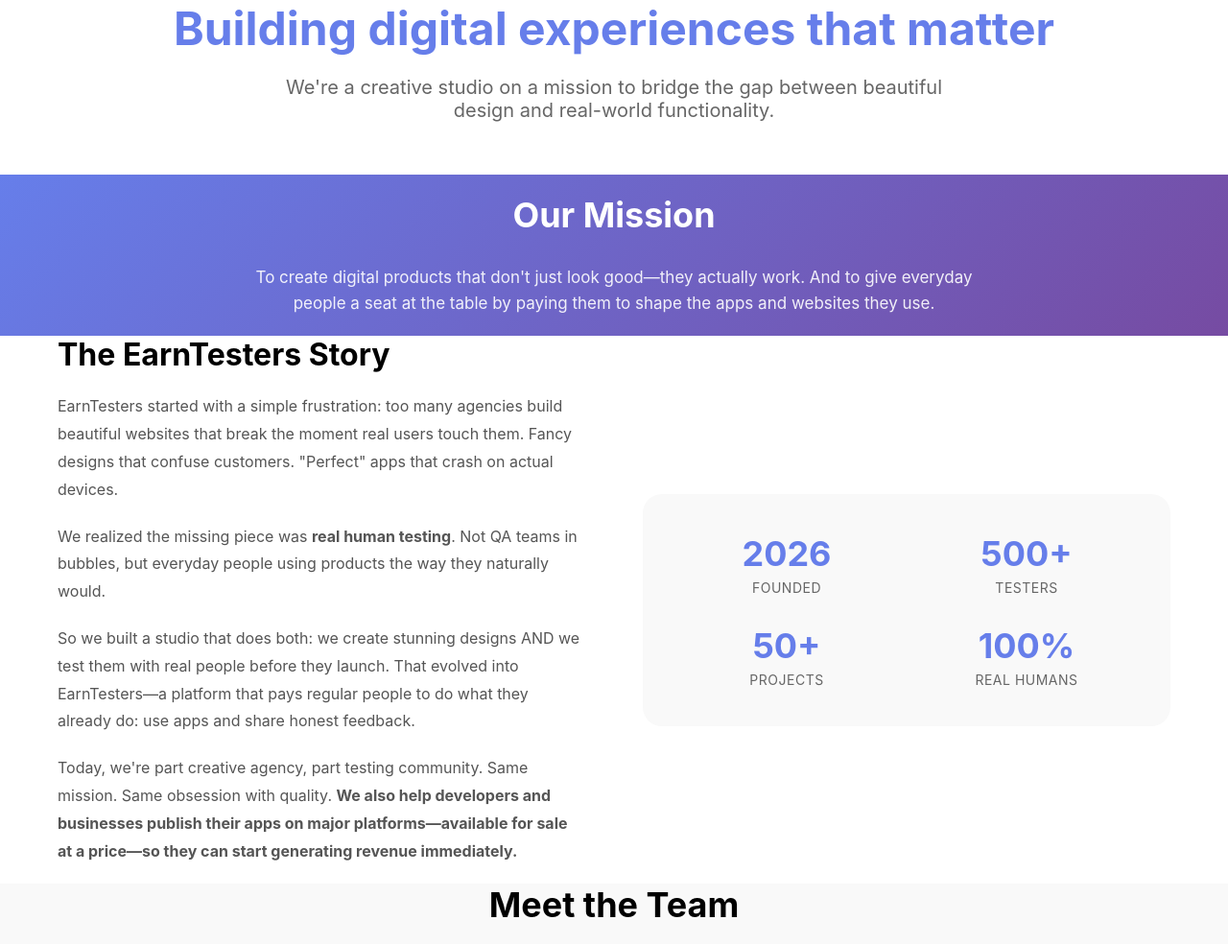
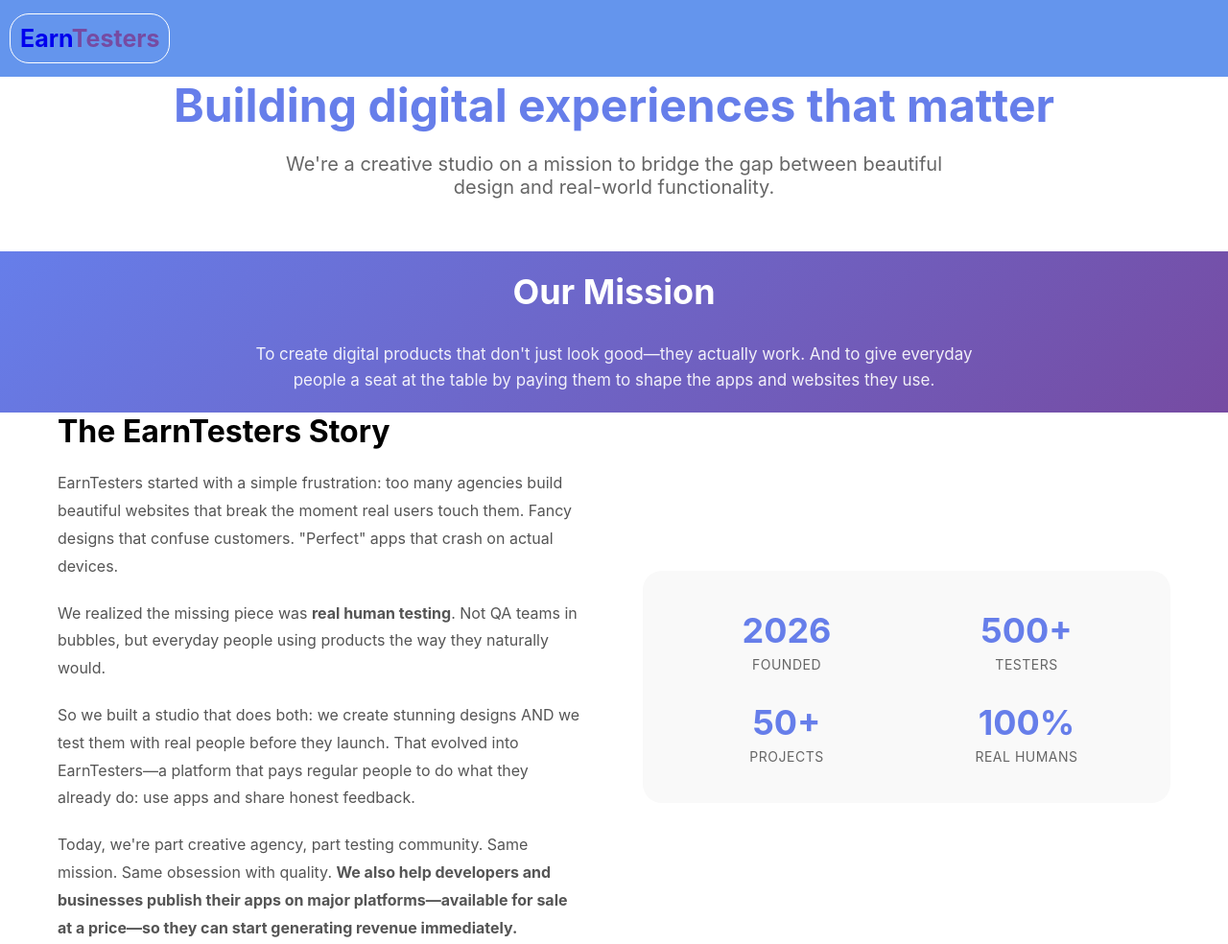
Before and after one commit to gigi-josh/earntesters-, a website: page about.html in a window 1280 px wide. Shown: the top 984 px of the page at 96% size. Drawn offline with Linux system fonts and the light colour scheme.

Commit message:
Update about.html

```diff
--- a/about.html
+++ b/about.html
@@ -14,7 +14,24 @@
     body > *:not(.mission) {
       padding: 0 10px;
     }
-
+header {
+    font-size: 25px;
+    font-weight: bold;
+    background: cornflowerblue;
+    height: 80px;
+    display: flex;
+    align-items: center;
+    padding: 4px;
+}
+header a {
+    border: 1px solid white;
+    border-radius: 20px;
+    padding: 10px;
+    text-decoration: none;
+}
+span {
+    color: #764ba2;
+}
     .container {
         max-width: 1200px;
         margin: 0 auto;
@@ -254,6 +271,9 @@
     </style>
 </head>
 <body>
+    <header><a href="/" class="head-text">
+        Earn<span>Testers</span></a>
+    </header>
     <section class="page-header">
         <div class="container">
             <h1>Building digital experiences that matter</h1>
```
